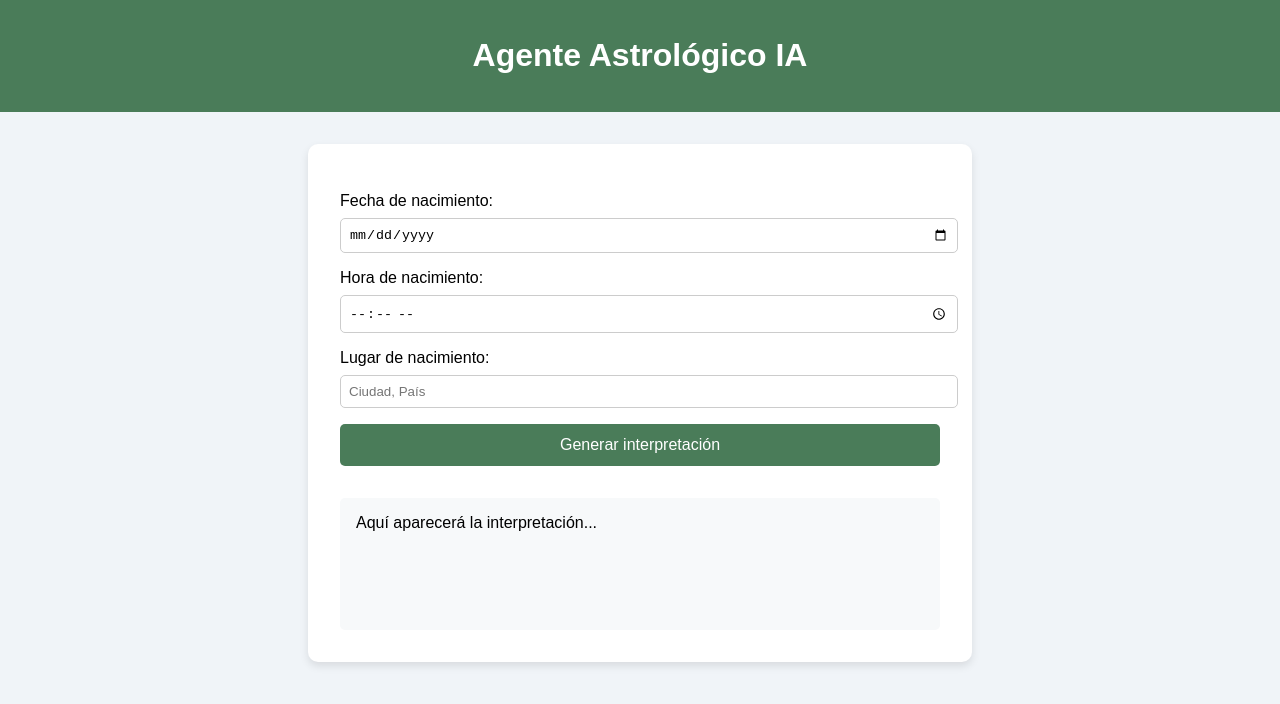
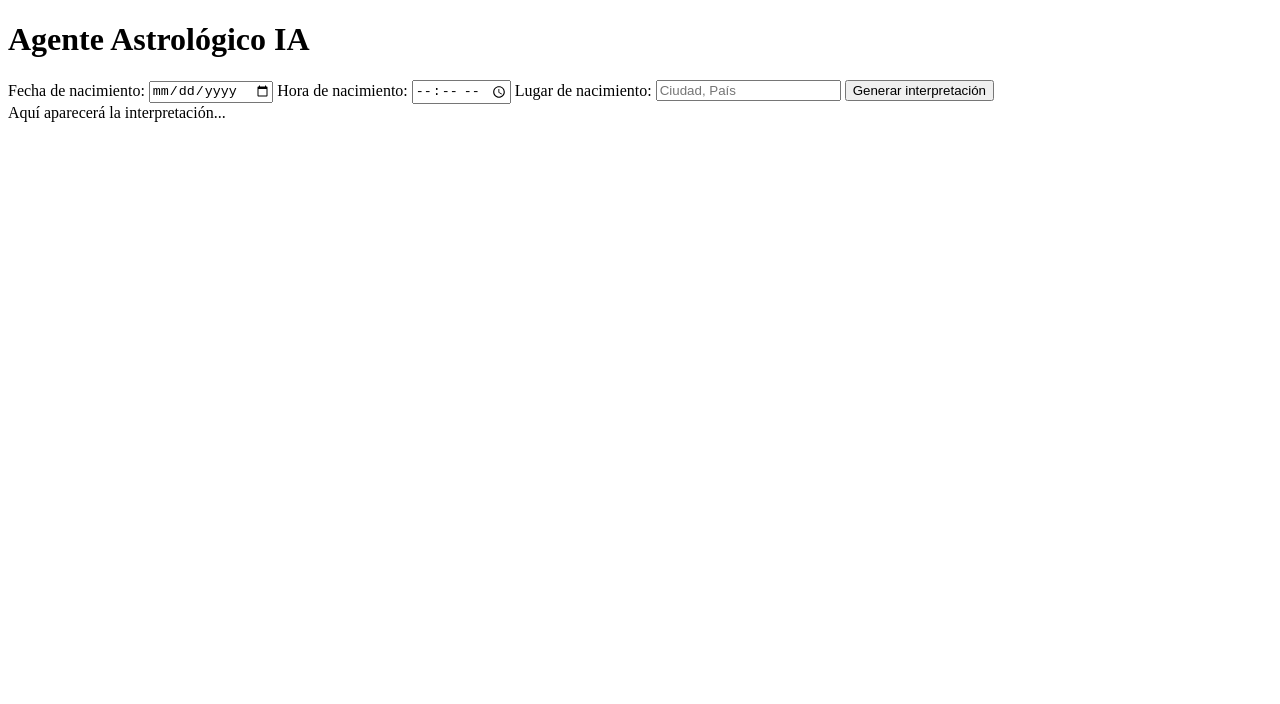
Before and after one commit to OmarCruz78/agenteastrologico, a plain HTML site: page index.html in a window 1280 px wide. Drawn offline with Linux system fonts and the light colour scheme.

Commit message:
Update index.html

```diff
--- a/index.html
+++ b/index.html
@@ -6,14 +6,6 @@
   <link rel=stylesheet" href="styles.css">
 <title>Agente Astrológico IA</title>
 <style>
-  body { font-family: Arial; background:#f0f4f8; margin:0; padding:0;}
-  header{background:#4a7c59;color:white;padding:1rem;text-align:center;}
-  main{max-width:600px;margin:2rem auto;background:white;padding:2rem;border-radius:10px;box-shadow:0 4px 8px rgba(0,0,0,0.1);}
-  label{display:block;margin:1rem 0 0.5rem;}
-  input{width:100%;padding:0.5rem;border-radius:5px;border:1px solid #ccc;}
-  button{margin-top:1rem;padding:0.75rem;background:#4a7c59;color:white;border:none;border-radius:5px;cursor:pointer;width:100%;font-size:1rem;}
-  button:hover{background:#3b6045;}
-  #resultado{margin-top:2rem;white-space:pre-line;background:#f7f9fa;padding:1rem;border-radius:5px;min-height:100px;}
 </style>
 </head>
 <body>
```
